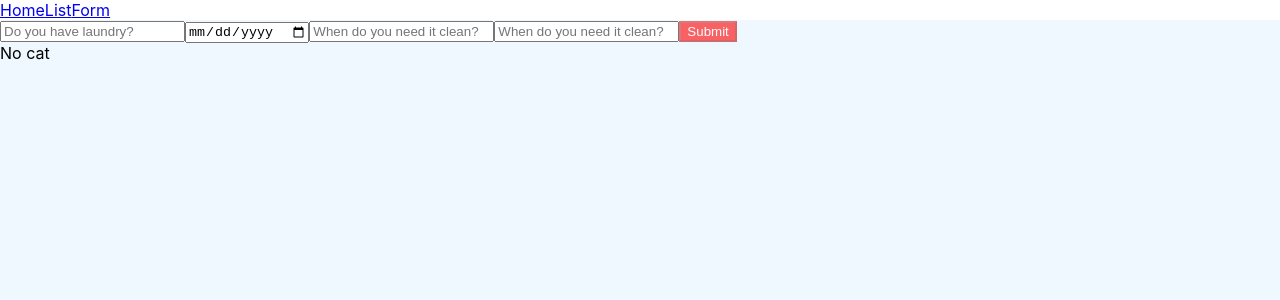
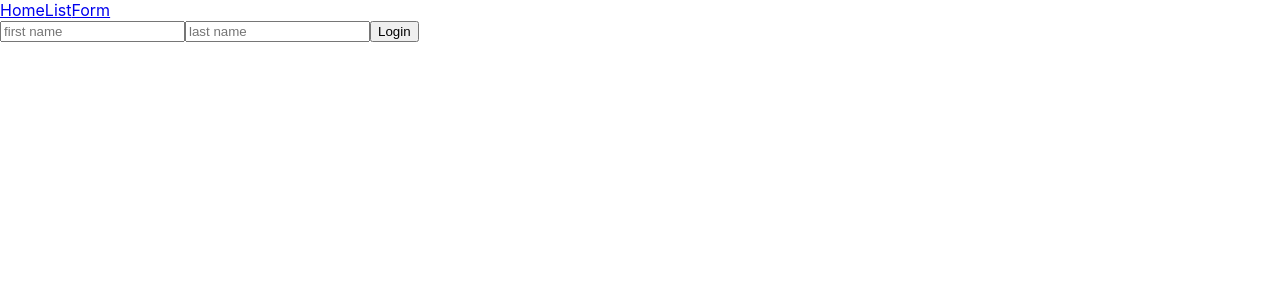
Before and after one commit to Saladikhanov/frontend_august_react, a React (Create React App) app: page /login in a window 1280 px wide. Shown: the top 300 px of the page. Built offline with nearby package versions, Linux system fonts and the light colour scheme.

Commit message:
Add files via upload

```diff
--- a/src/App.js
+++ b/src/App.js
@@ -1,28 +1,63 @@
 import "./App.css";
-import { useState } from "react";
-import { BrowserRouter as Router, Route } from "react-router-dom";
+import { useState, useEffect } from "react";
+import { BrowserRouter as Router, Route, Switch } from "react-router-dom";
 import Home from "./components/Home";
+import Login from "./components/Login";
 import List from "./components/List";
 import Form from "./components/Form";
+import Users from "./components/Users";
+import Profile from "./components/Profile";
 import AppContext from "./context/AppContext";
 import Navbar from "./components/Navbar";
+import PrivateRoute from "./components/PrivateRoute";
 
 function App() {
+  const [user, setUser] = useState();
+
   const [laundryInput, setLaundryInput] = useState();
   const [dateInput, setDateInput] = useState();
   const [customerInput, setCustomerInput] = useState();
   const [workerInput, setWorkerInput] = useState();
-  const [formData, setFormData] = useState();
+  const [formData, setFormData] = useState({});
+
   const [laundryArray, setLaundryArray] = useState([]);
   const [isFormComplete, setIsFormComplete] = useState(false);
   const [showAlert, setShowAlert] = useState("false");
   const [catData, setCatData] = useState();
   const [randomString, setRandomString] = useState("random string");
 
+  useEffect(() => {
+    console.log(formData);
+  }, [formData]);
+
+  useEffect(() => {
+    console.log(user);
+  }, [user]);
+
+  // useEffect(() => {
+  //   // After user logs in, get user object from successful login
+  //   // setUser({
+  //   //   firstName: "Joe",
+  //   //   lastName: "Doe",
+  //   //   laundry: "shirts",
+  //   //   id: 2,
+  //   // });
+  // }, []);
+
+  // useEffect(() => {
+  //   // After user logs in, get user object from successful login
+  //   console.log(user);
+  //   if (user) {
+  //     // do some user stuff
+  //   }
+  // }, [user]);
+
   return (
     <div>
       <AppContext.Provider
         value={{
+          user: user,
+          setUser: setUser,
           laundryArray: laundryArray,
           setLaundryArray: setLaundryArray,
           catData: catData,
@@ -46,10 +81,12 @@ function App() {
       >
         <Router>
           <Navbar />
-
-          <Route path="/" component={Home} />
-          <Route exact path="/list" component={List} />
-          <Route path="/form" component={Form} />
+          <Route exact path="/login" component={Login} />
+          <PrivateRoute exact path="/users" component={Users} />
+          <PrivateRoute exact path="/user/:id" component={Profile} />
+          <PrivateRoute exact path="/list" component={List} />
+          <PrivateRoute exact path="/form" component={Form} />
+          <Route exact path="/" component={Home} />
         </Router>
       </AppContext.Provider>
     </div>
--- a/src/components/Form.js
+++ b/src/components/Form.js
@@ -115,33 +115,51 @@ function Form() {
   //   console.log(formData);
   // }, [formData]);
 
+  const handleChangeInput = (e) => {
+    const name = e.target.name;
+    const value = e.target.value;
+    appContext.setFormData({ ...appContext.formData, [name]: value });
+  };
+
+  // // Another solution with similar code but same result
+  // const handleChangeInput = (e) => {
+  //   const name = e.target.name;
+  //   const value = e.target.value;
+  //   appContext.setFormData((prevState) => {
+  //     return { ...prevState, ...{ [name]: value } };
+  //   });
+  // };
+
   return (
     <div>
-      {/* Form */}
+      Form
       {redirect && <Redirect to={redirect} />}
       <input
-        onChange={handleChangeLaundry}
+        onChange={handleChangeInput}
         type="text"
         placeholder="Do you have laundry?"
-        value={appContext.laundryInput}
+        value={appContext.formData["laundryInput"]}
+        name="laundryInput"
       />
       <input
-        onChange={handleChangeDate}
+        onChange={handleChangeInput}
         type="date"
-        placeholder="When do you need it clean?"
-        value={appContext.dateInput}
+        value={appContext.formData["dateInput"]}
+        name="dateInput"
       />
       <input
-        onChange={handleChangeCustomer}
+        onChange={handleChangeInput}
         type="text"
-        placeholder="When do you need it clean?"
-        value={appContext.customerInput}
+        placeholder="Customer"
+        value={appContext.formData["customerInput"]}
+        name="customerInput"
       />
       <input
-        onChange={handleChangeWorker}
+        onChange={handleChangeInput}
         type="text"
-        placeholder="When do you need it clean?"
-        value={appContext.workerInput}
+        placeholder="Worker"
+        value={appContext.formData["workerInput"]}
+        name="workerInput"
       />
       {/* {formData &&
         formData["laundryInput"] &&
--- a/src/components/Home.js
+++ b/src/components/Home.js
@@ -66,6 +66,7 @@ function Home() {
 
   return (
     <div className="app-wrapper">
+      Home
       {appContext.showAlert !== "false" && (
         <Alert showAlert={appContext.showAlert} />
       )}
--- a/src/components/List.js
+++ b/src/components/List.js
@@ -31,7 +31,7 @@ function List() {
 
   return (
     <div>
-      {/* List */}
+      List
       {appContext.catData && (
         <img src={appContext.catData[0]["url"]} className={"cat-image"} />
       )}
--- /dev/null
+++ b/src/components/Login.js
@@ -0,0 +1,45 @@
+import { useContext, useEffect, useState } from "react/cjs/react.development";
+import "../App.css";
+import { v4 as uuidv4 } from "uuid";
+import AppContext from "../context/AppContext";
+
+function Login() {
+  const appContext = useContext(AppContext);
+  const [formData, setFormData] = useState({});
+  const handleChangeInput = (e) => {
+    const name = e.target.name;
+    const value = e.target.value;
+    setFormData({ ...formData, [name]: value });
+  };
+
+  useEffect(() => {
+    console.log(formData);
+  }, [formData]);
+
+  const handleLogin = () => {
+    formData["id"] = uuidv4();
+    console.log(formData);
+    appContext.setUser(formData);
+  };
+  return (
+    <div>
+      <input
+        type="text"
+        placeholder="first name"
+        onChange={handleChangeInput}
+        value={formData["first"]}
+        name="first"
+      />
+      <input
+        type="text"
+        placeholder="last name"
+        onChange={handleChangeInput}
+        value={formData["last"]}
+        name="last"
+      />
+      <button onClick={handleLogin}>Login</button>
+    </div>
+  );
+}
+
+export default Login;
--- a/src/components/Navbar.js
+++ b/src/components/Navbar.js
@@ -1,12 +1,18 @@
 import "../App.css";
 import { Link } from "react-router-dom";
+import AppContext from "../context/AppContext";
+import { useContext } from "react/cjs/react.development";
 
 function Navbar() {
+  const appContext = useContext(AppContext);
   return (
     <div className="">
-      <Link to="/home">Home</Link>
+      <Link to="/">Home</Link>
       <Link to="/list">List</Link>
       <Link to="/form">Form</Link>
+      {appContext.user && (
+        <Link to={`/user/${appContext.user.id}`}>Profile</Link>
+      )}
     </div>
   );
 }
--- /dev/null
+++ b/src/components/PrivateRoute.js
@@ -0,0 +1,22 @@
+import React, { useContext } from "react";
+import { Route, Redirect } from "react-router-dom";
+import AppContext from "../context/AppContext";
+
+const PrivateRoute = ({ component: RouteComponent, ...rest }) => {
+  const appContext = useContext(AppContext);
+
+  return (
+    <Route
+      {...rest}
+      render={(routeProps) => {
+        if (!appContext.user) {
+          return <Redirect to={"/login"} />;
+        } else {
+          return <RouteComponent {...routeProps} />;
+        }
+      }}
+    />
+  );
+};
+
+export default PrivateRoute;
--- /dev/null
+++ b/src/components/Profile.js
@@ -0,0 +1,42 @@
+import { useEffect, useState } from "react";
+import { useLocation, Link } from "react-router-dom";
+import { useContext } from "react/cjs/react.development";
+import AppContext from "../context/AppContext";
+function Profile() {
+  const appContext = useContext(AppContext);
+
+  //   useEffect(() => {
+  //     if (appContext.user) {
+  //       // do user things
+  //       console.log(appContext.user);
+  //     }
+  //   }, [appContext.user]);
+
+  // window.location is also an option
+  const location = useLocation();
+  useEffect(() => {
+    // // const userId = location.pathname.replace("/user/", "");
+    const idUserArray = location.pathname.split("/");
+    const idUser = idUserArray.pop();
+    // // const idUser = idUserArray[idUserArray.length - 1];
+    // console.log(idUser);
+    // setUser(idUser);
+
+    if (appContext.user && parseInt(idUser) === appContext.user.id) {
+      console.log(appContext.user);
+    }
+  }, [appContext.user, location.pathname]);
+
+  return (
+    <div className={``}>
+      Profile
+      <div>
+        {/* {usersArray.map((item) => {
+          return <Link to={`/user/${item.id}`}>{item.firstName}</Link>;
+        })} */}
+      </div>
+    </div>
+  );
+}
+
+export default Profile;
--- /dev/null
+++ b/src/components/Users.js
@@ -0,0 +1,35 @@
+import { useEffect, useState } from "react";
+import { useLocation, Link } from "react-router-dom";
+
+function Users() {
+  const usersArray = [
+    {
+      firstName: "Susan",
+      lastName: "Doe",
+      id: 1,
+    },
+    {
+      firstName: "Joe",
+      lastName: "Doe",
+      id: 2,
+    },
+    {
+      firstName: "Sharon",
+      lastName: "Doe",
+      id: 3,
+    },
+  ];
+
+  return (
+    <div className={``}>
+      Users
+      <div>
+        {usersArray.map((item) => {
+          return <Link to={`/user/${item.id}`}>{item.firstName}</Link>;
+        })}
+      </div>
+    </div>
+  );
+}
+
+export default Users;
```
Also changed, not shown: 1 other file (tests, documents, lock files or other folders).
